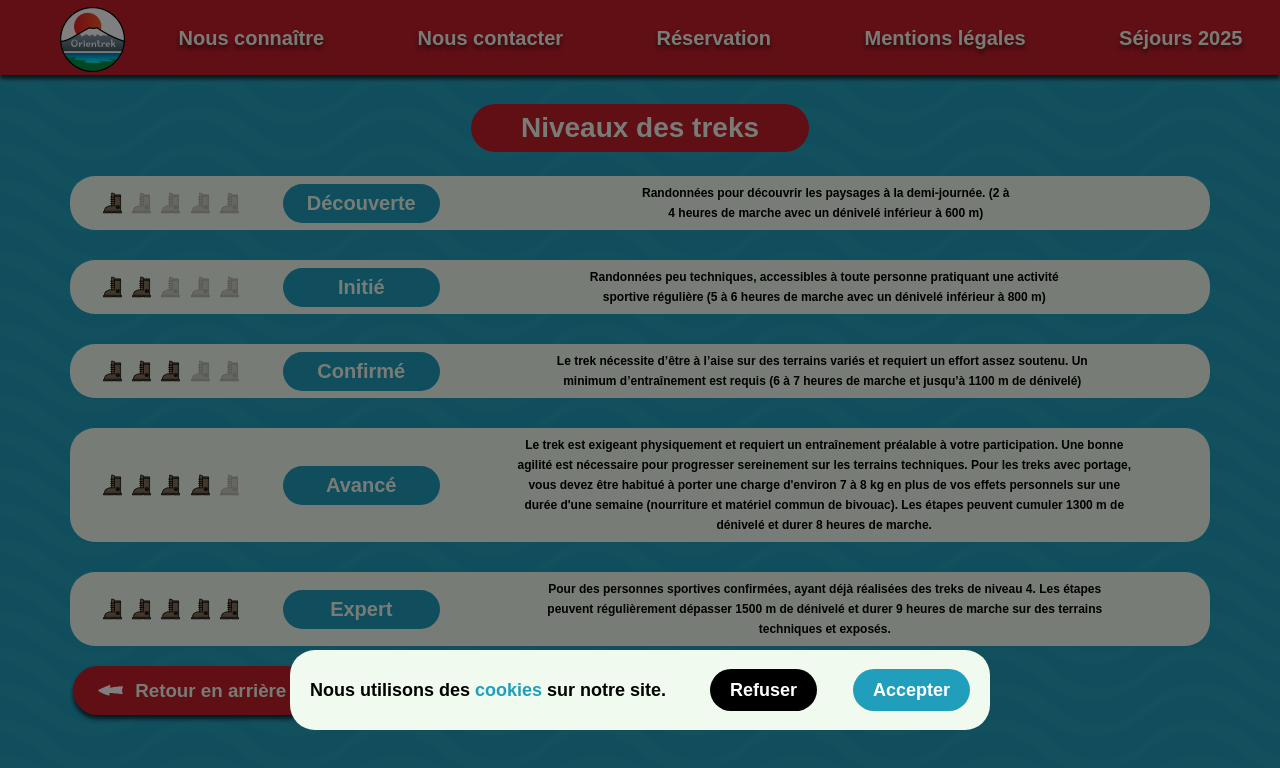
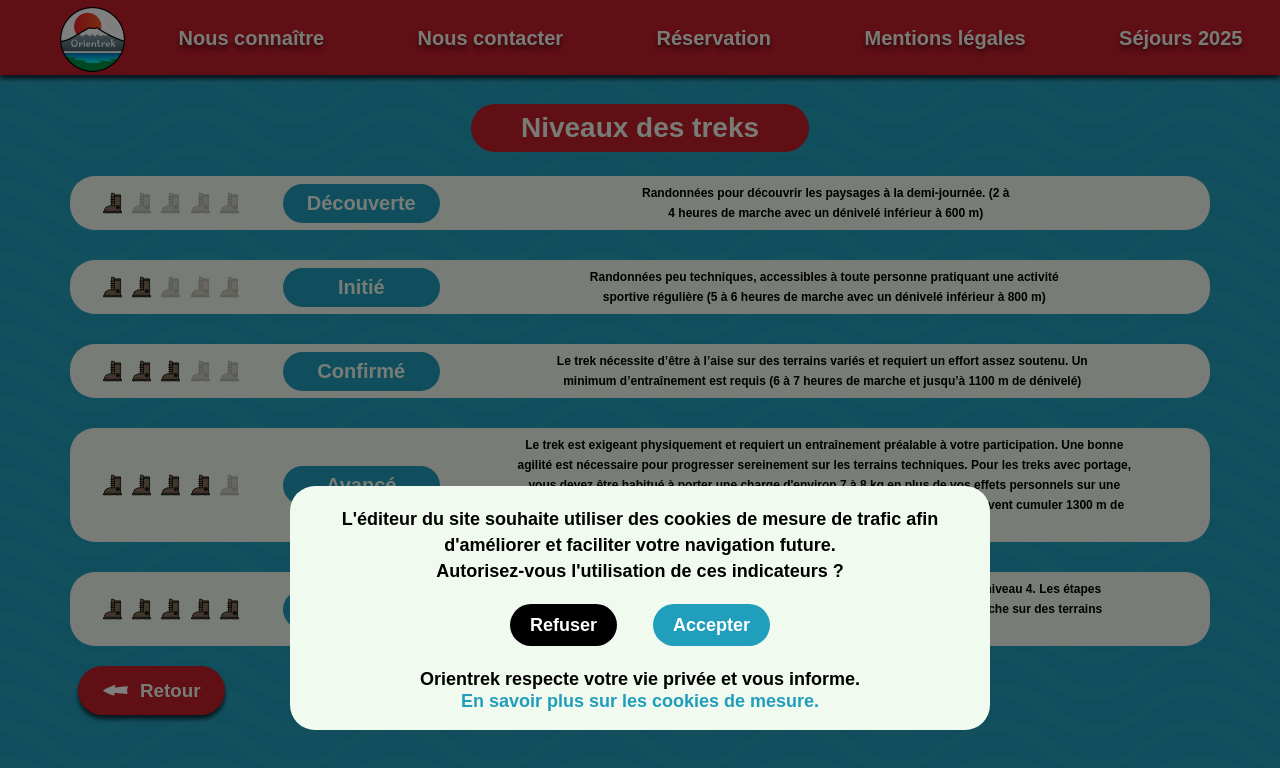
Before and after one commit to Baradel-Clement/Orientrek, a Next.js app: page /niveaux in a window 1280 px wide. Shown: the top 768 px of the page. Built offline with nearby package versions, Linux system fonts and the light colour scheme; a web font is replaced by a local one.

Commit message:
cookie banner

```diff
--- a/components/CookieBanner.tsx
+++ b/components/CookieBanner.tsx
@@ -39,19 +39,20 @@ export default function CookieBanner() {
             cookieConsent != null || bannerDisplay === false ? "none" : ""
           } `}
         >
-          <Link href="/mentions-legales">
-            Nous utilisons des <span className="aqua">cookies</span> sur notre
-            site.
+          <p>
+            L'éditeur du site souhaite utiliser des cookies de mesure de trafic
+            afin d'améliorer et faciliter votre navigation future. <br />
+            Autorisez-vous l'utilisation de ces indicateurs ?
+          </p>
+
+          <div>
+            <button onClick={() => setCookieConsent(false)}>Refuser</button>
+            <button onClick={() => setCookieConsent(true)}>Accepter</button>
+          </div>
+          <p>Orientrek respecte votre vie privée et vous informe.</p>
+          <Link href="/mentions-legales" className="aqua">
+            En savoir plus sur les cookies de mesure.
           </Link>
-
-          <div className="">
-            <button className="" onClick={() => setCookieConsent(false)}>
-              Refuser
-            </button>
-            <button className="" onClick={() => setCookieConsent(true)}>
-              Accepter
-            </button>
-          </div>
         </div>
       </>
     );
--- a/pages/niveaux.tsx
+++ b/pages/niveaux.tsx
@@ -111,7 +111,7 @@ const Reservation: NextPageWithLayout<Props> = () => {
         </section>
         <button className="drop-shadow" onClick={() => router.back()}>
           <Image src={checkIcon} alt="checkIcon" />
-          <p className="bold">Retour en arrière</p>
+          <p className="bold">Retour</p>
         </button>
       </div>
     </Layout>
--- a/styles/3-layout/_cookie.scss
+++ b/styles/3-layout/_cookie.scss
@@ -17,7 +17,7 @@
   width: 90vw;
   background-color: $white;
   border-radius: 25px;
-  height: 120px;
+  height: auto;
   position: fixed;
   bottom: 30px;
   left: 50%;
@@ -28,19 +28,24 @@
   font-size: 14px;
   padding: 20px;
   text-align: center;
-  max-width: 336px;
+  max-width: 496px;
+  & > p {
+    line-height: 20px;
+  }
 
   &.none {
     display: none;
   }
 
-  .aqua {
+  a {
     text-decoration: underline;
   }
 
   & > div {
-    width: 87%;
+    width: 75%;
     @extend %flex-between-center;
+    margin: 20px 0px;
+    max-width: 279px;
     & > button {
       height: 35px;
       color: white;
@@ -68,15 +73,20 @@
   }
 
   .CookieBanner {
-    flex-flow: row;
     width: 700px;
-    height: 80px;
     bottom: 70px;
     font-size: 18px;
     max-width: unset;
 
+    & > p {
+      line-height: 26px;
+    }
+
     .aqua {
       text-decoration: unset;
+      &:hover {
+        text-decoration: underline;
+      }
     }
 
     & > div {
--- a/styles/3-layout/_niveaux.scss
+++ b/styles/3-layout/_niveaux.scss
@@ -338,7 +338,7 @@
       font-size: 18.75px;
       padding: 0px 25px;
       margin-top: 20px;
-      margin-right: 896px;
+      margin-right: 977px;
       text-decoration: unset;
 
       &:hover {
@@ -433,7 +433,7 @@
       font-size: 22.67px;
       padding: 0px 30.21px;
       margin-top: 24.16px;
-      margin-right: 1082.29px;
+      margin-right: 1186.29px;
 
       & > img {
         width: 30.21px;
@@ -524,7 +524,7 @@
       font-size: 26.56px;
       padding: 0px 35.44px;
       margin-top: 28.34px;
-      margin-right: 1270.12px;
+      margin-right: 1396.12px;
 
       & > img {
         width: 35.44px;
```
